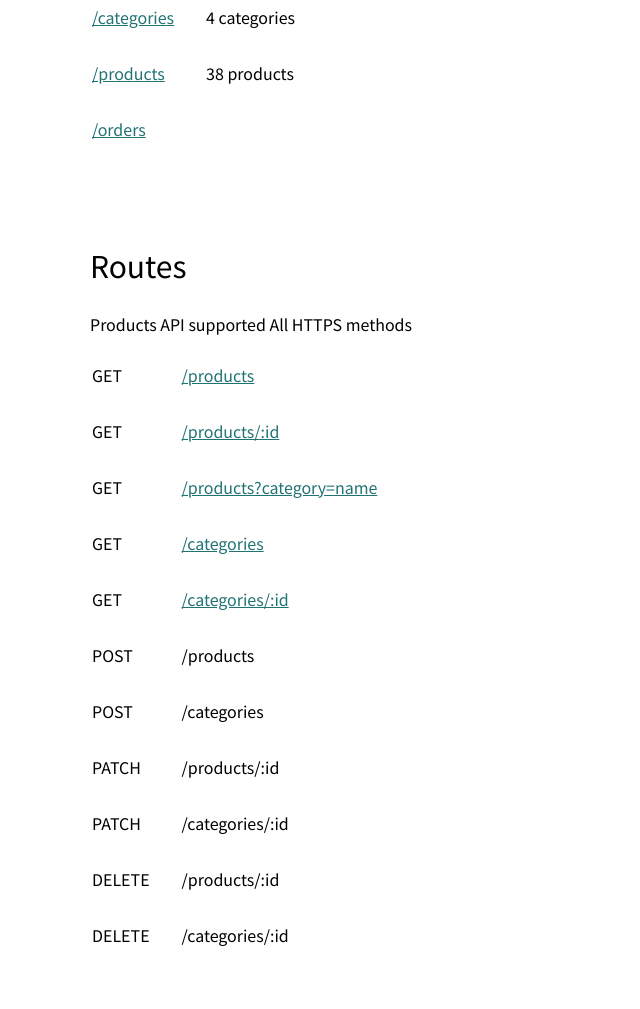
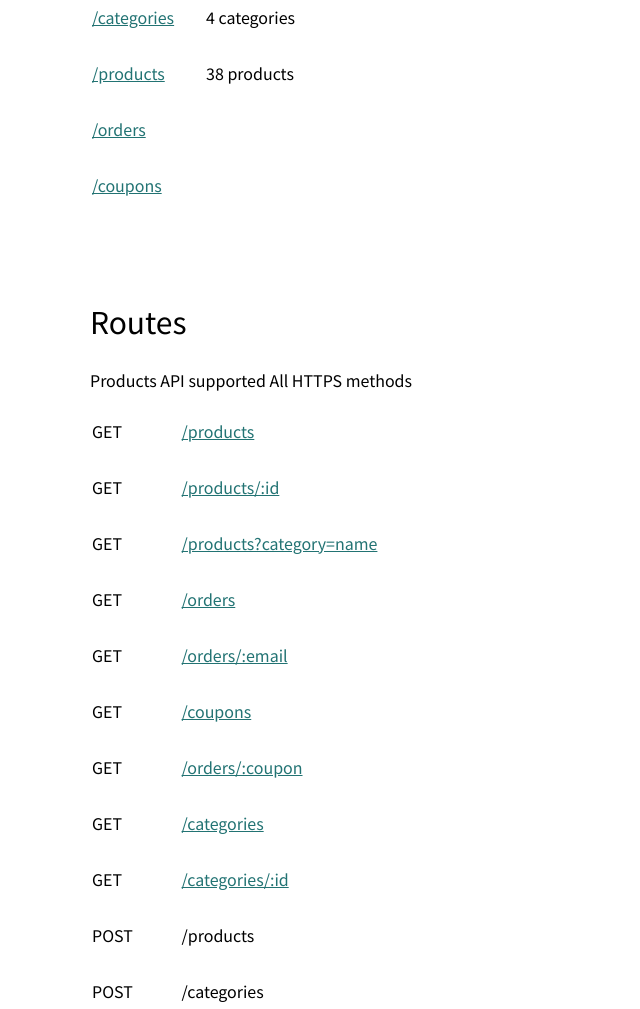
Before and after one commit to serhiyhvala/products-api, a website: page public/index.html in a window 1280 px wide. Shown: the part 594-1603 px from the top of the page, without its empty margins (0-640 px from the left). Drawn offline with Linux system fonts and the light colour scheme.

Commit message:
Update Index File

```diff
--- a/public/index.html
+++ b/public/index.html
@@ -46,6 +46,9 @@
         <tr>
             <td><a href="/orders" class="link">/orders</a></td>
         </tr>
+        <tr>
+            <td><a href="/coupons" class="link">/coupons</a></td>
+        </tr>
     </table>
 </section>
 <section class="container section">
@@ -63,6 +66,22 @@
         <tr>
             <td>GET</td>
             <td><a href="/products?category=dominos" class="link">/products?category=name</a></td>
+        </tr>
+        <tr>
+            <td>GET</td>
+            <td><a href="/orders" class="link">/orders</a></td>
+        </tr>
+        <tr>
+            <td>GET</td>
+            <td><a href="/orders/serhiyhvaladew@gmail.com" class="link">/orders/:email</a></td>
+        </tr>
+        <tr>
+            <td>GET</td>
+            <td><a href="/coupons" class="link">/coupons</a></td>
+        </tr>
+        <tr>
+            <td>GET</td>
+            <td><a href="/coupons:D34E105F-A6C8-46C2-9967-E88687A66143" class="link">/orders/:coupon</a></td>
         </tr>
         <tr>
             <td>GET</td>
```
